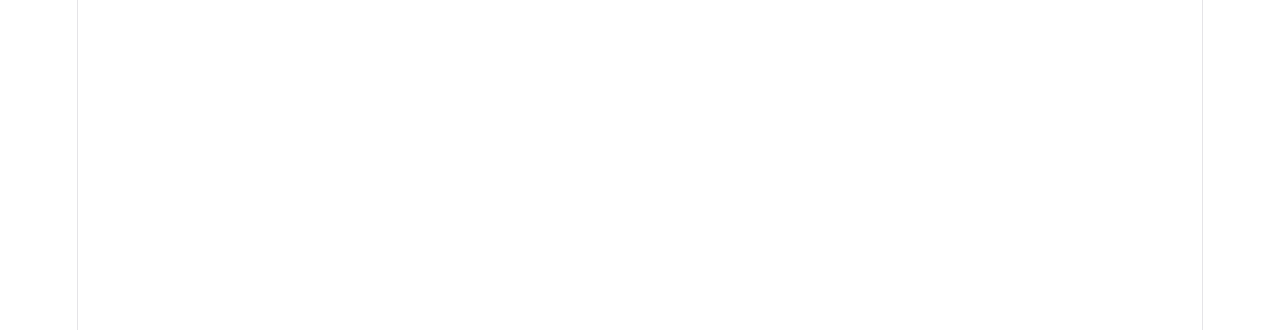
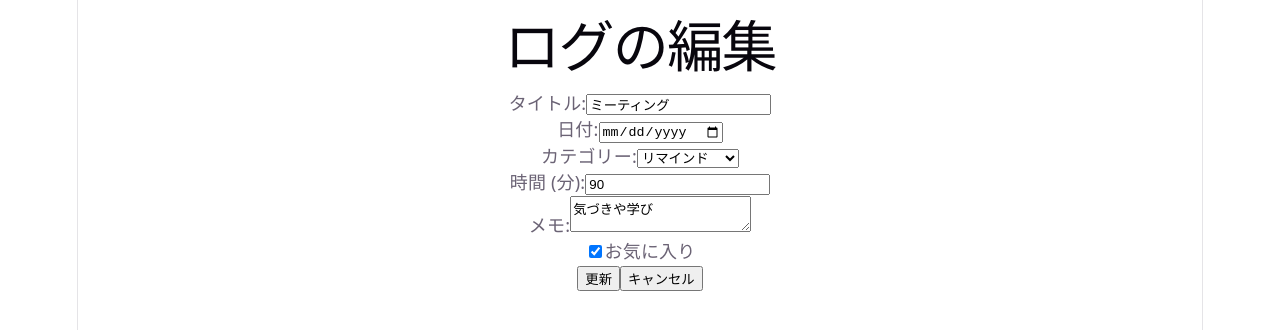
Before and after one commit to shotarokuroiwa/Learning-Log-Dashboard, a React (Vite) app: page /logs/1/edit in a window 1280 px wide. Shown: the top 330 px of the page. Built offline with nearby package versions, Linux system fonts and the light colour scheme.

Commit message:
feat: 編集画面の実装

```diff
--- a/src/pages/Home.jsx
+++ b/src/pages/Home.jsx
@@ -87,7 +87,7 @@ const Home = ({ logs }) => {
         <ul>
           {tags.recentLogs.map(log => (
             <li key={log.id}>
-              <Link to={`/log/${log.id}`}>
+              <Link to={`/logs/${log.id}`}>
                 {log.date}: {log.title}
               </Link>
             </li>
--- a/src/pages/LogEditPage.jsx
+++ b/src/pages/LogEditPage.jsx
@@ -1,5 +1,91 @@
-const LogEditPage = () => {
-    return
+import { useNavigate, useParams, Link } from 'react-router-dom'
+import { useState } from 'react'
+
+const LogEditPage = ({ logs, setLogs }) => {
+  const { id } = useParams();
+  const navigate = useNavigate();
+
+  const log = logs.find((log) => log.id === Number(id));
+
+  if (!log) {
+    return (
+      <div>
+        <p>ログが見つかりませんでした</p>
+        <Link to="/logs">一覧に戻る</Link>
+      </div>
+);
+  }
+
+  const [formData, setFormData] = useState({
+    title: log?.title || "",
+    date: log?.date || "",
+    minutes: log?.minutes || "",
+    category: log?.category || "",
+    status: log?.status || "planned",
+    memo: log?.memo || "",
+    favorite: log?.favorite || false,
+  })
+
+  const handleChange = (e) => {
+    const { name, value, type, checked } = e.target;
+
+    setFormData((prev) => ({...prev, [name]: type === 'checkbox' ? checked : value,}));
+  }
+
+  const handleUpdate = (e) => {
+    e.preventDefault();
+
+    setLogs((prev) => prev.map((log) =>
+      log.id === Number(id) ? {...log, ...formData, minutes: Number(formData.minutes)}: log));
+
+    navigate(`/logs/${id}`)
+  };
+
+  return (
+    <div>
+      <h1>ログの編集</h1>
+      <form onSubmit={handleUpdate}>
+        <div>
+          <label>タイトル:</label>
+          <input name="title" value={formData.title} onChange={handleChange} />
+        </div>
+
+        <div>
+          <label>日付:</label>
+          <input type="date" name="date" value={formData.date} onChange={handleChange} />
+        </div>
+
+        <div>
+          <label>カテゴリー:</label>
+          <select name="category" value={formData.category} onChange={handleChange}>
+            <option value="remind">リマインド</option>
+            <option value="tech">技術学習</option>
+            <option value="meeting">ミーティング</option>
+          </select>
+        </div>
+
+        <div>
+          <label>時間 (分):</label>
+          <input type="number" name="minutes" value={formData.minutes} onChange={handleChange} />
+        </div>
+
+        <div>
+          <label>メモ:</label>
+          <textarea name="memo" value={formData.memo} onChange={handleChange} />
+        </div>
+
+        <div>
+          <label>
+            <input type="checkbox" name="favorite" checked={formData.favorite} onChange={handleChange} />
+            お気に入り
+          </label>
+        </div>
+
+        <button type="submit">更新</button>
+        <button type="button" onClick={() => navigate(-1)}>キャンセル</button>
+      </form>
+    </div>
+  )
 }
 
 export default LogEditPage
```
